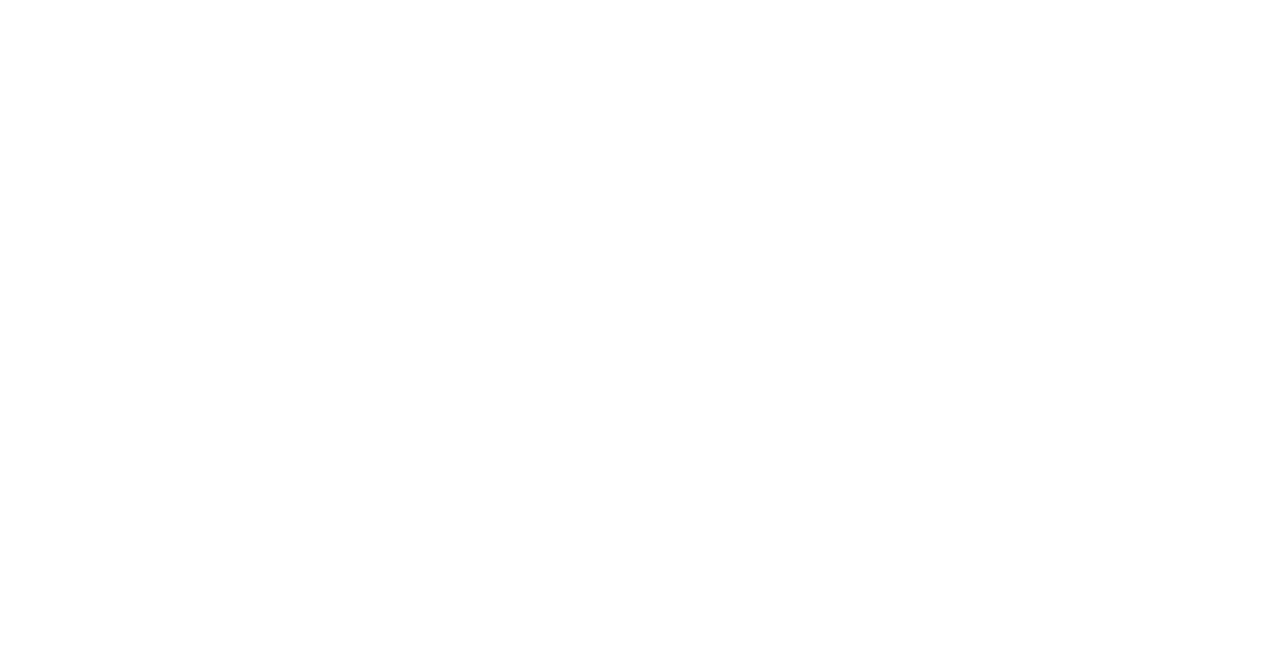
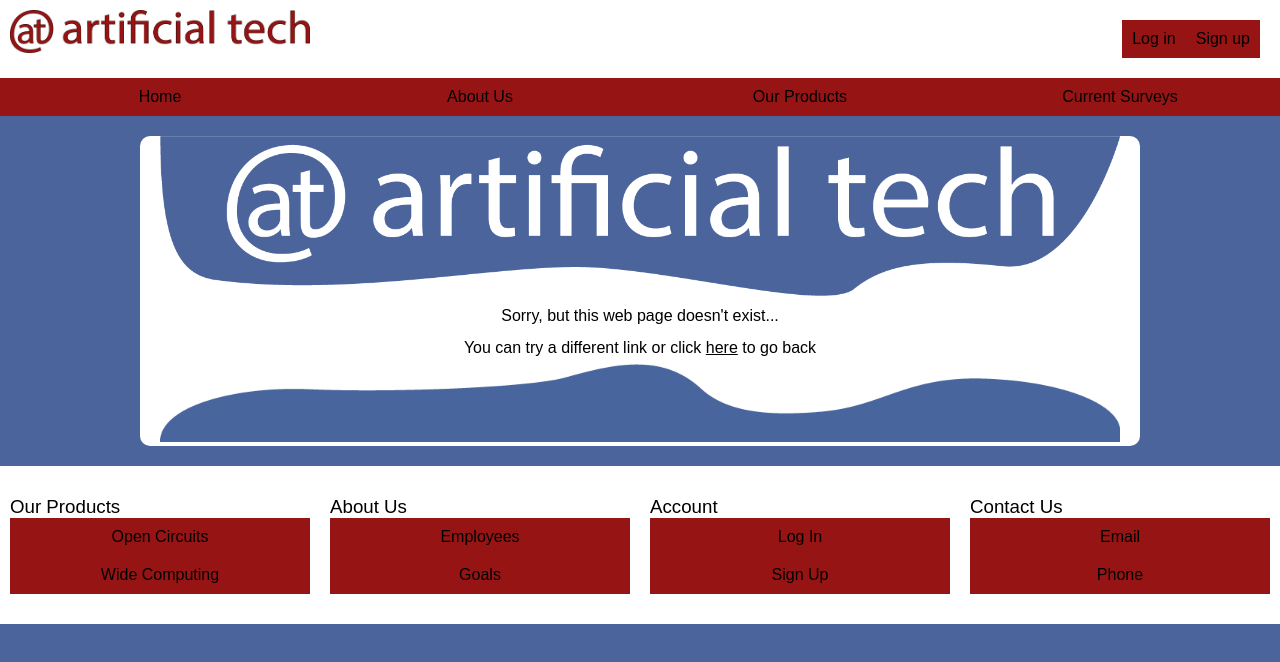
Before and after one commit to sswagger/Artificial-Tech, a website: page src/404-error.html in a window 1280 px wide. Drawn offline with Linux system fonts and the light colour scheme.

Commit message:
finished 404-error.html and updated stylesheets

```diff
--- a/src/404-error.html
+++ b/src/404-error.html
@@ -2,9 +2,69 @@
 <html lang="en">
 	<head>
 		<meta charset="UTF-8">
+		<meta name="viewport" content="width=device-width, initial-scale=1.0" />
+		<link rel="stylesheet" href="css/reset.css" />
+		<link rel="stylesheet" href="css/basic.css" />
+		<link rel="stylesheet" href="css/404.css" />
+		<script src="js/404.js" defer></script>
 		<title>404 Error | Artificial Technologies</title>
 	</head>
 	<body>
+		<header>
+		<h1><a href="index.html"><img src="img/red-head-artificial-tech.png" alt="Artificial Technologies" /></a></h1>
+		<ul id="account">
+			<li><a href="404-error.html">Log in</a></li>
+			<li><a href="404-error.html">Sign up</a></li>
+		</ul>
+		<nav>
+			<ul>
+				<li><a href="index.html">Home</a></li>
+				<li><a href="about-us.html">About Us</a></li>
+				<li><a href="products.html">Our Products</a></li>
+				<li><a href="surveys.html">Current Surveys</a></li>
+			</ul>
+		</nav>
+	</header>
 
+		<div class="main-content">
+			<img src="img/head-artificial-tech.png" alt="" />
+			<p>Sorry, but this web page doesn't exist...</p>
+			<p>You can try a different link or click <a href="" id="back" class="alone-link">here</a> to go back</p>
+
+			<img src="img/footer.png" alt="" />
+		</div>
+
+		<footer>
+			<nav>
+				<div>
+					<h3>Our Products</h3>
+					<ul>
+						<li><a href="products.html">Open Circuits</a></li>
+						<li><a href="products.html">Wide Computing</a></li>
+					</ul>
+				</div>
+				<div>
+					<h3>About Us</h3>
+					<ul>
+						<li><a href="about-us.html">Employees</a></li>
+						<li><a href="about-us.html">Goals</a></li>
+					</ul>
+				</div>
+				<div>
+					<h3>Account</h3>
+					<ul>
+						<li><a href="404-error.html">Log In</a></li>
+						<li><a href="404-error.html">Sign Up</a></li>
+					</ul>
+				</div>
+				<div>
+					<h3>Contact Us</h3>
+					<ul>
+						<li><a href="mailto:customerservice@artificialtech.com">Email</a></li>
+						<li><a href="tel:+10000000000">Phone</a></li>
+					</ul>
+				</div>
+			</nav>
+		</footer>
 	</body>
 </html>
--- /dev/null
+++ b/src/css/404.css
@@ -0,0 +1,7 @@
+#back:hover {
+	color: black;
+}
+
+p {
+	text-align: center;
+}
--- a/src/css/basic.css
+++ b/src/css/basic.css
@@ -89,3 +89,28 @@ footer li {
 	padding: 10px;
 	background-color: rgb(150, 20, 20);
 }
+
+/* ======================
+ * Other Content Elements
+ * ======================
+ */
+
+.alone-link {
+	font-family: "Nunito", Arial, Helvetica, sans-serif;
+	font-size: 1rem;
+	line-height: 2;
+	width: auto;
+	text-decoration: underline;
+}
+
+div {
+	background-color: white;
+	width: 75%;
+	margin: 20px auto;
+	padding: 0 20px;
+	border-radius: 10px;
+}
+
+div img {
+	width: 100%;
+}
--- /dev/null
+++ b/src/js/404.js
@@ -0,0 +1,3 @@
+document.getElementById("back").addEventListener('click', function(){
+	window.history.back();
+})
```
Also changed, not shown: src/css/index.css (+0 -20 lines), src/index.html (+3 -2 lines). Lines whose indentation alone changed are shown as unchanged.
